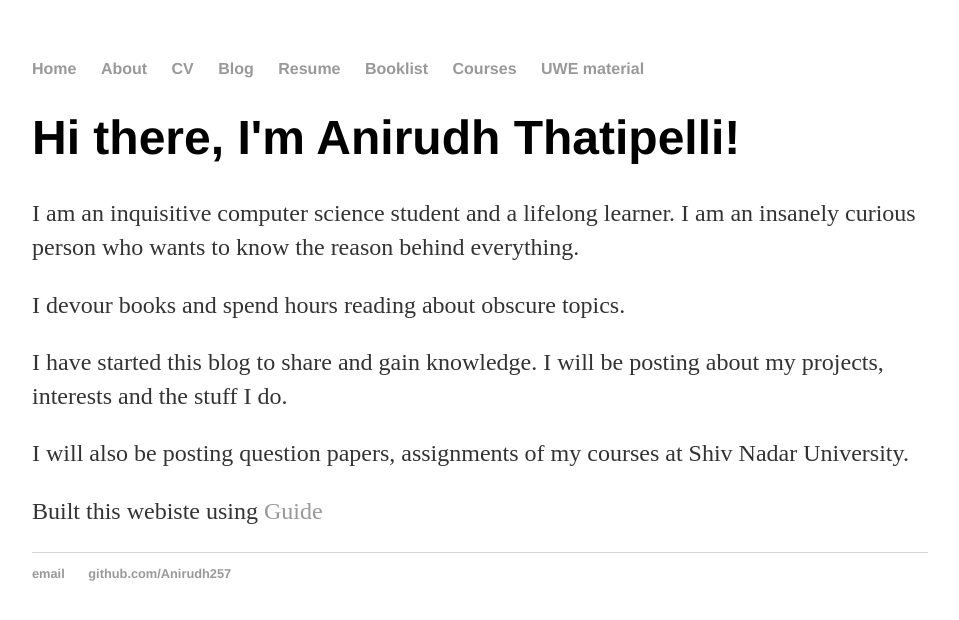
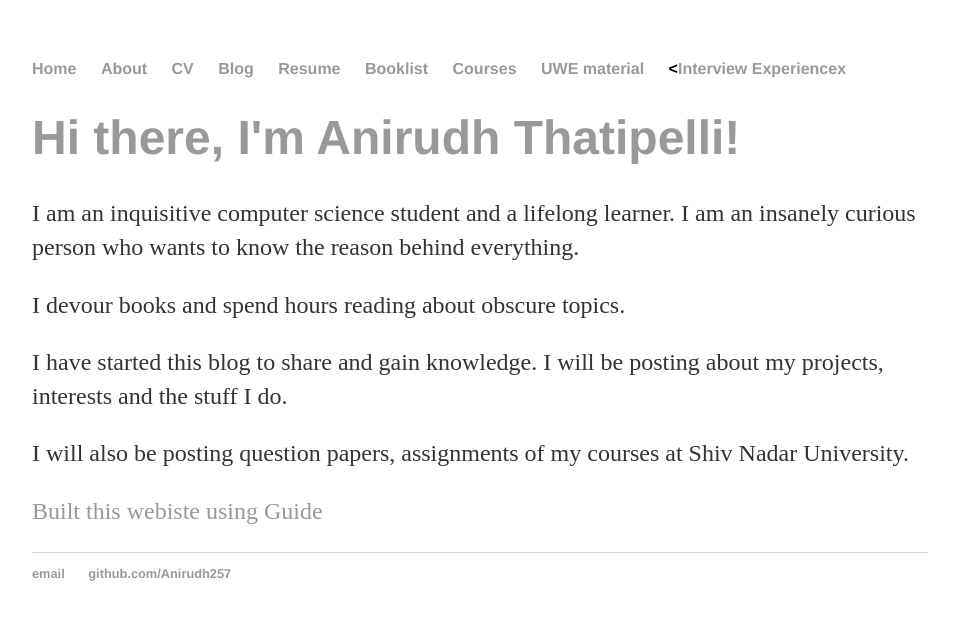
Before and after one commit to Anirudh257/Anirudh257.github.io, a Jekyll site: the page built from index.html, in a window 1280 px wide. Shown: the top 620 px of the page, without its empty margins (160-1119 px from the left). Built offline with Jekyll 4.4.1, drawn with Linux system fonts in a browser that asks for light colours.

Commit message:
Update default.html

```diff
--- a/_layouts/default.html
+++ b/_layouts/default.html
@@ -16,6 +16,7 @@
 				<li><a href="/Books">Booklist</a></li>
 				<li><a href="/Course_content">Courses</a></li>
 				<li><a href = "/UWE">UWE material</a></li>
+				<li><<a href = "/Interview experiences">Interview Experiencex</li>
 	    		</ul>
 			</nav>
 			<div class="container">
```
